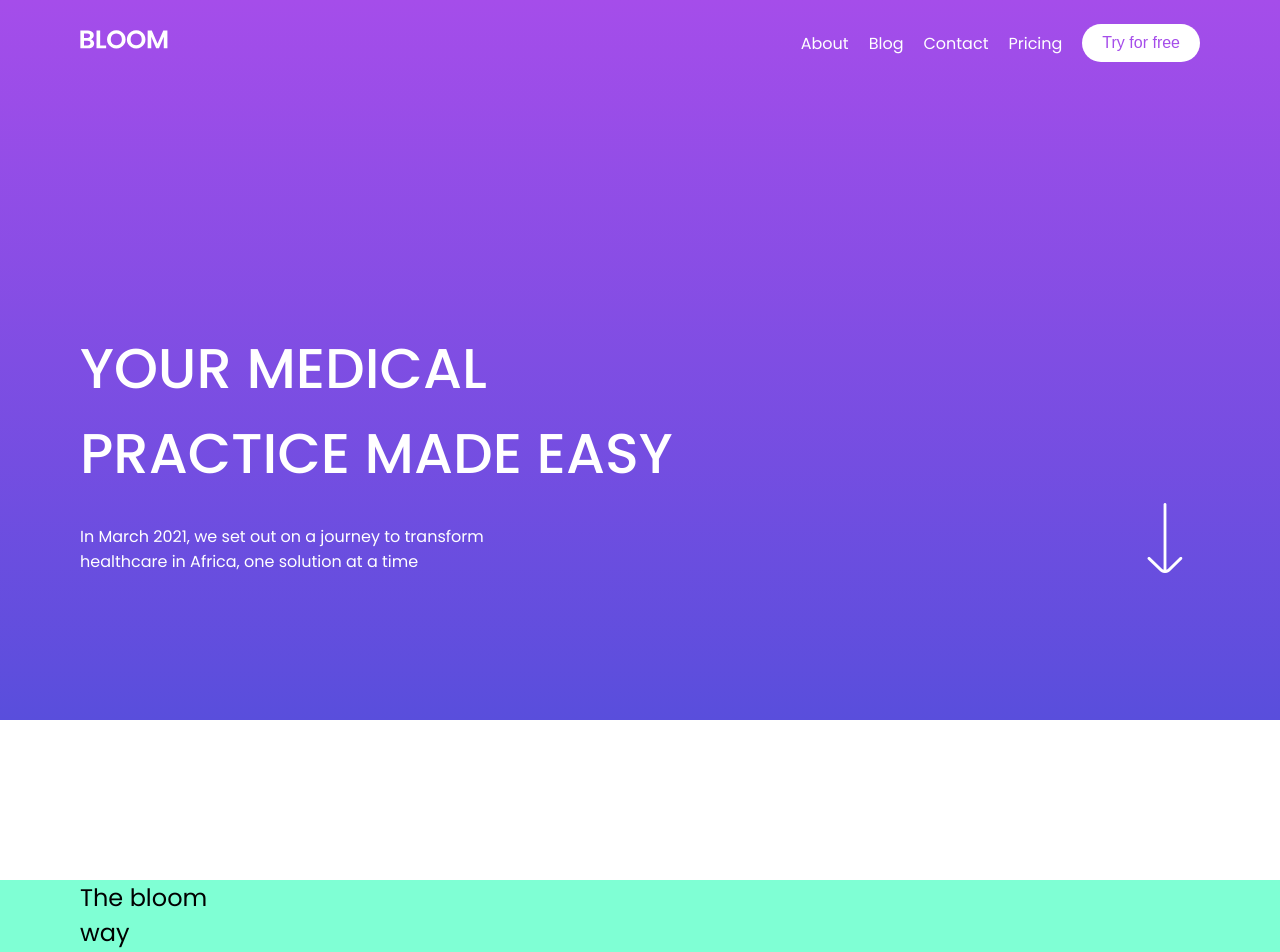
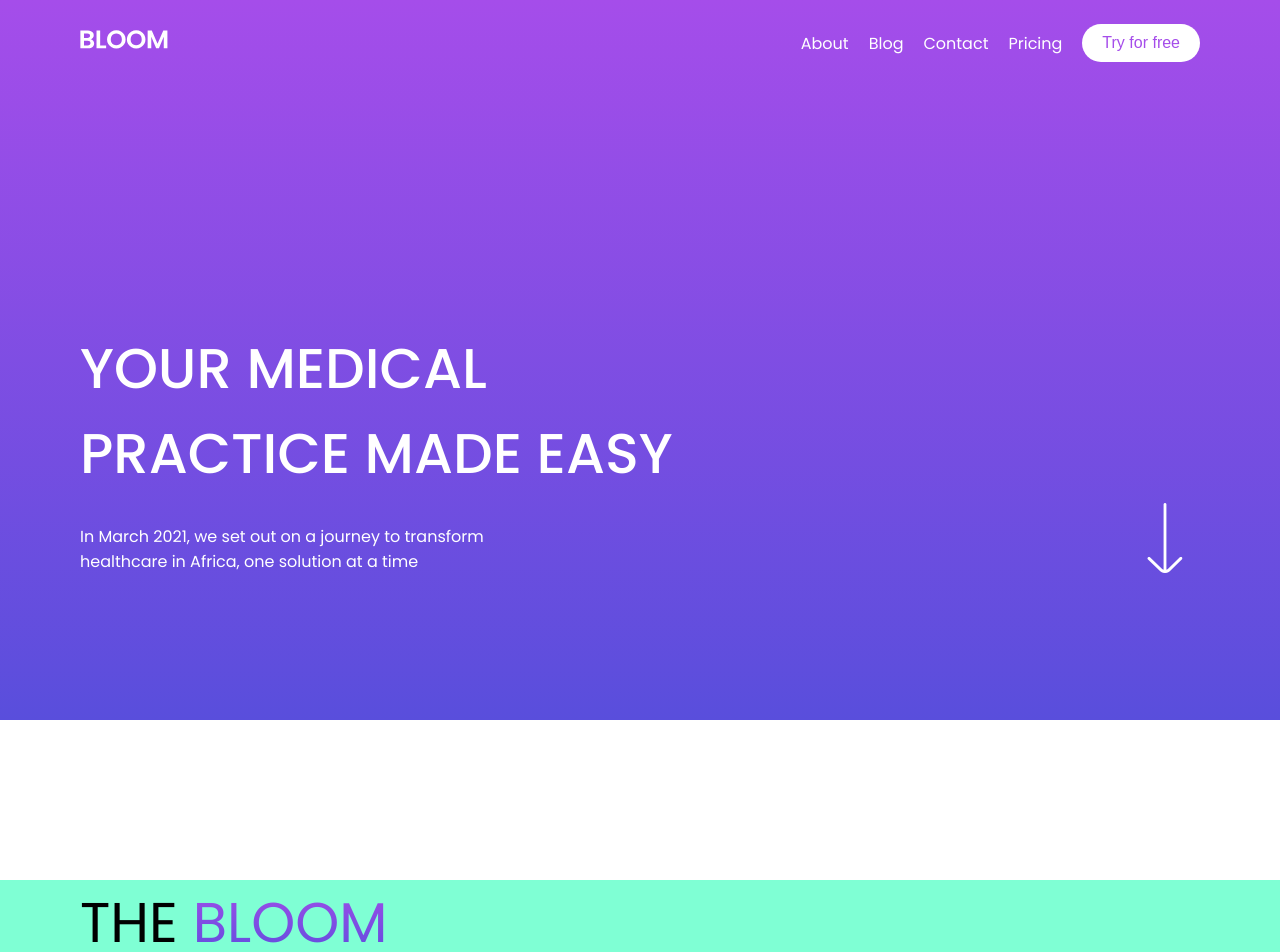
Before and after one commit to Lovethrech/BLOOM-Chel, a Vue app: page / in a window 1280 px wide. Shown: the top 952 px of the page. Built offline with nearby package versions, Linux system fonts and the light colour scheme.

Commit message:
...starting the about section component.

```diff
--- a/src/components/home/about/HomeAboutTitle.vue
+++ b/src/components/home/about/HomeAboutTitle.vue
@@ -8,7 +8,13 @@
 </template>
 
 <style scoped>
+.home-about-title-main-ctn-name{
+    font-size:56px;
+    text-transform: uppercase;
+}
 .home-about-title-main-ctn-name-colored{
-
+    background: linear-gradient(to bottom, #A54dea, #594edc);
+    background-clip:text;
+    color:transparent;
 }
 </style>
```
